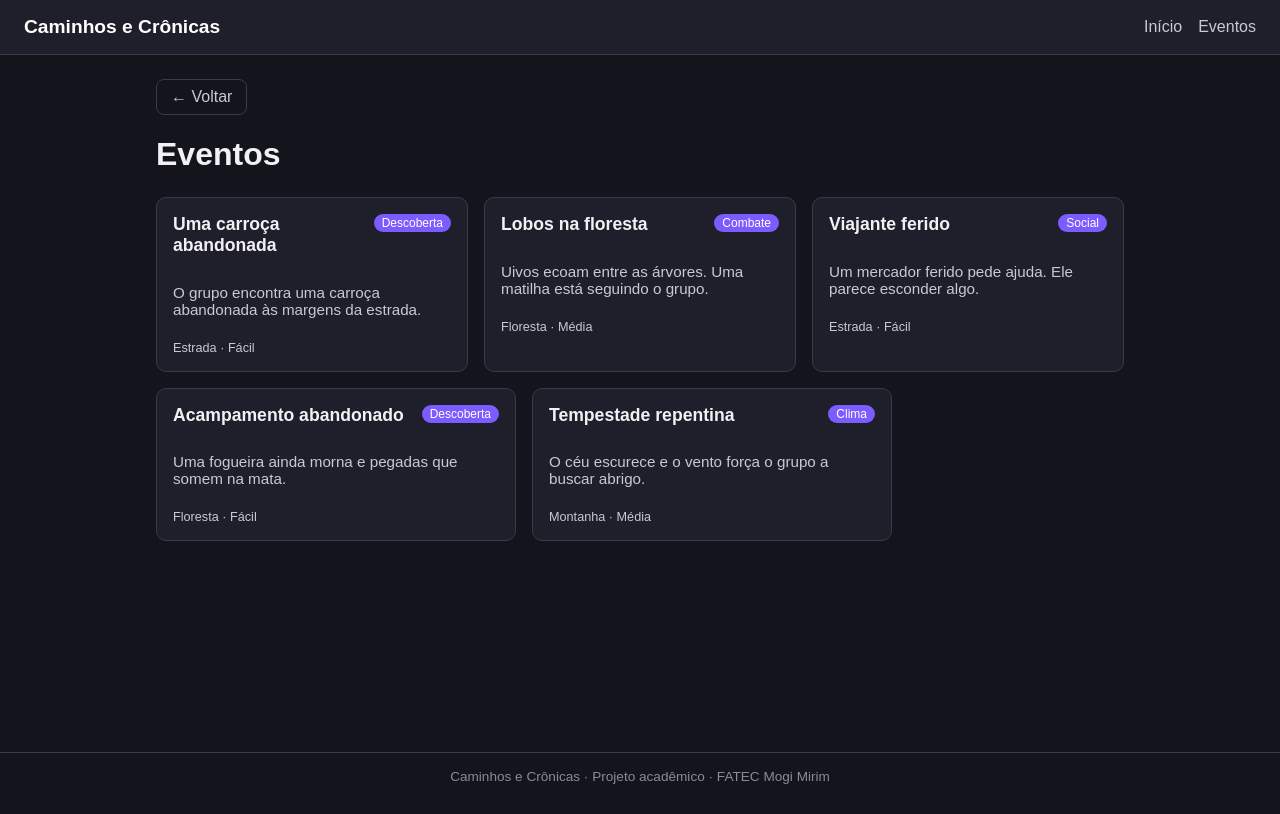
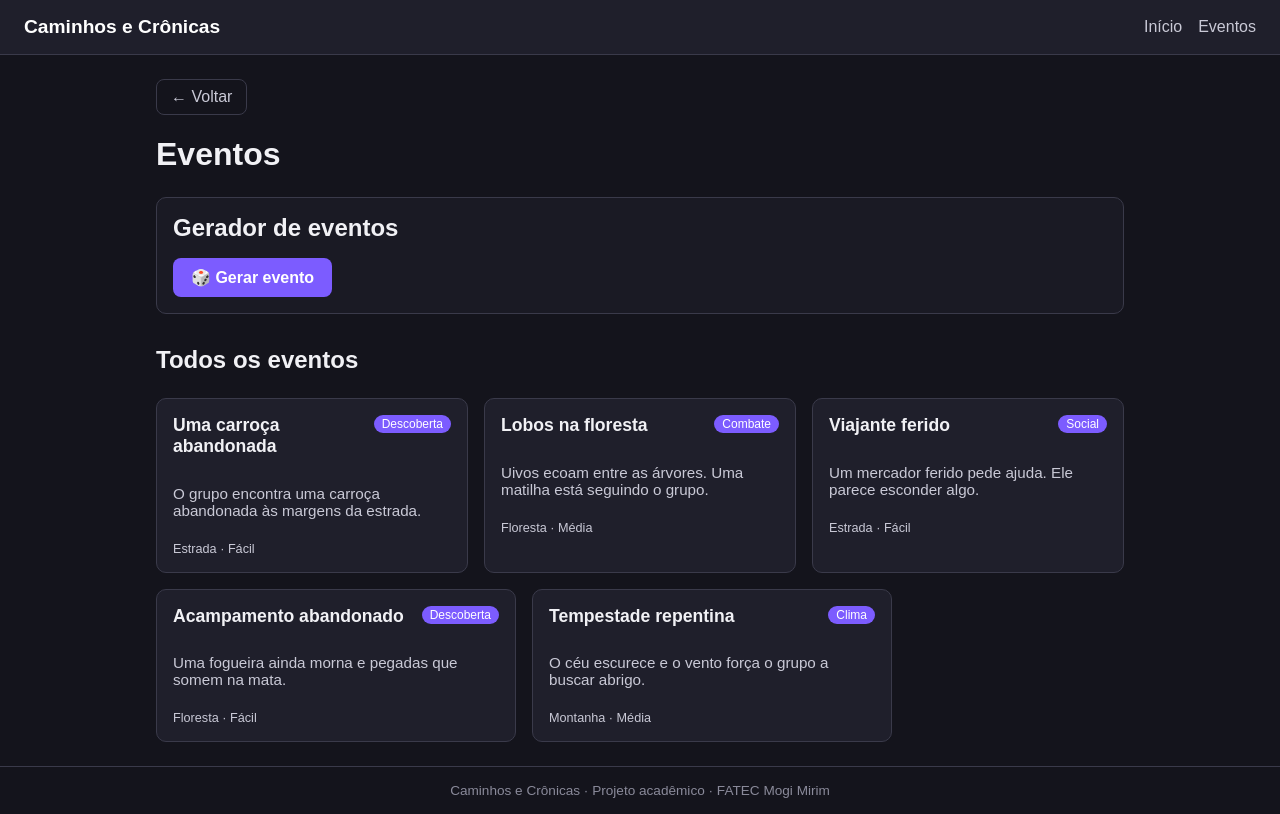
Before and after one commit to Koharu-Dream/CaminhosECronicas, a Next.js app: page /events in a window 1280 px wide. Built offline with nearby package versions, Linux system fonts and the light colour scheme.

Commit message:
feat: add event generator with reroll and attempt history

```diff
--- /dev/null
+++ b/src/components/EventGenerator.js
@@ -0,0 +1,70 @@
+import { useState } from "react";
+import EventCard from "./EventCard";
+import events from "../data/events.json";
+import styles from "./EventGenerator.module.css";
+
+function pickRandom(list, exclude) {
+  const options = exclude
+    ? list.filter((event) => event.id !== exclude.id)
+    : list;
+  const index = Math.floor(Math.random() * options.length);
+  return options[index];
+}
+
+export default function EventGenerator() {
+  const [current, setCurrent] = useState(null);
+  const [history, setHistory] = useState([]);
+
+  function handleRoll() {
+    if (current) {
+      setHistory([...history, current]);
+    }
+    setCurrent(pickRandom(events, current));
+  }
+
+  function handleReset() {
+    setCurrent(null);
+    setHistory([]);
+  }
+
+  return (
+    <section className={styles.generator}>
+      <h2 className={styles.title}>Gerador de eventos</h2>
+
+      <div className={styles.actions}>
+        <button className={styles.button} onClick={handleRoll}>
+          {current ? "🎲 Rolar novamente" : "🎲 Gerar evento"}
+        </button>
+        {current && (
+          <button className={styles.secondary} onClick={handleReset}>
+            Limpar
+          </button>
+        )}
+      </div>
+
+      {current && (
+        <div>
+          <p className={styles.attempt}>Tentativa {history.length + 1}</p>
+          <EventCard
+            title={current.title}
+            category={current.category}
+            environment={current.environment}
+            difficulty={current.difficulty}
+            description={current.description}
+          />
+        </div>
+      )}
+
+      {history.length > 0 && (
+        <div>
+          <h3 className={styles.subtitle}>Tentativas anteriores</h3>
+          <ol className={styles.history}>
+            {history.map((event, index) => (
+              <li key={index}>{event.title} (rerolado)</li>
+            ))}
+          </ol>
+        </div>
+      )}
+    </section>
+  );
+}
--- /dev/null
+++ b/src/components/EventGenerator.module.css
@@ -0,0 +1,68 @@
+.generator {
+  display: flex;
+  flex-direction: column;
+  gap: 16px;
+  margin: 24px 0 32px;
+  padding: 16px;
+  border: 1px solid #3a3a4a;
+  border-radius: 10px;
+  background: #1a1a24;
+}
+
+.title,
+.subtitle {
+  margin: 0;
+}
+
+.subtitle {
+  margin-bottom: 8px;
+  font-size: 1rem;
+}
+
+.actions {
+  display: flex;
+  flex-wrap: wrap;
+  gap: 12px;
+}
+
+.button {
+  padding: 10px 18px;
+  border: none;
+  border-radius: 8px;
+  background: #7c5cff;
+  color: #fff;
+  font-size: 1rem;
+  font-weight: bold;
+  cursor: pointer;
+}
+
+.button:hover {
+  background: #6a49f0;
+}
+
+.secondary {
+  padding: 10px 18px;
+  border: 1px solid #3a3a4a;
+  border-radius: 8px;
+  background: transparent;
+  color: #c9c9d6;
+  font-size: 1rem;
+  cursor: pointer;
+}
+
+.secondary:hover {
+  background: #1f1f2b;
+  color: #fff;
+}
+
+.attempt {
+  margin: 0 0 8px;
+  color: #8a8a9a;
+  font-size: 0.85rem;
+}
+
+.history {
+  margin: 0;
+  padding-left: 20px;
+  color: #c9c9d6;
+}
--- a/src/pages/events.js
+++ b/src/pages/events.js
@@ -1,5 +1,6 @@
 import BackButton from "../components/BackButton";
 import EventCard from "../components/EventCard";
+import EventGenerator from "../components/EventGenerator";
 import events from "../data/events.json";
 
 export default function Events() {
@@ -8,6 +9,9 @@ export default function Events() {
       <BackButton href="/" />
       <h1>Eventos</h1>
 
+      <EventGenerator />
+
+      <h2>Todos os eventos</h2>
       <section className="cardList">
         {events.map((event) => (
           <EventCard
```
